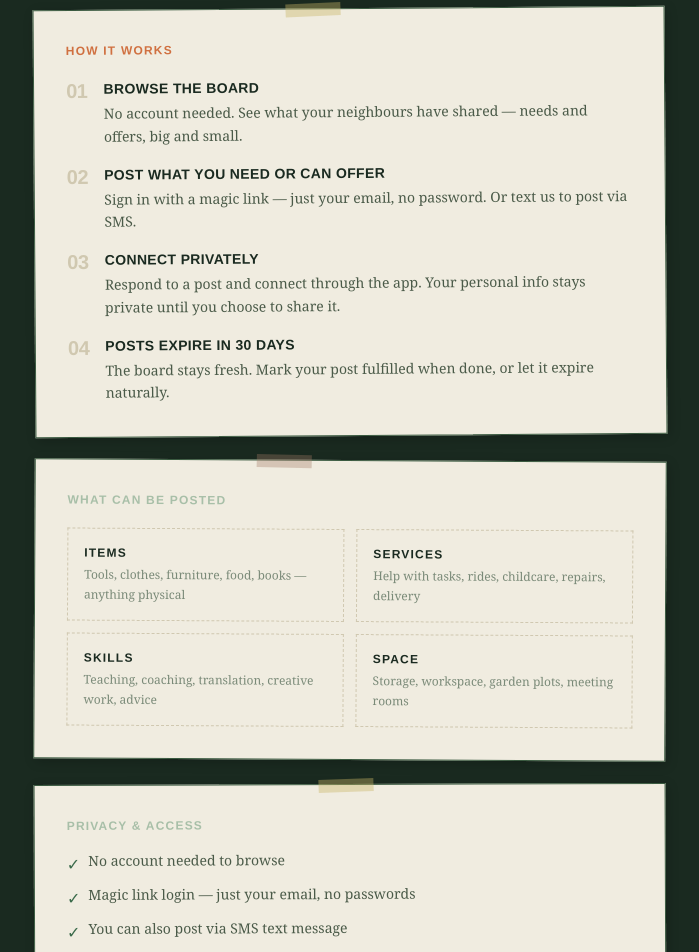
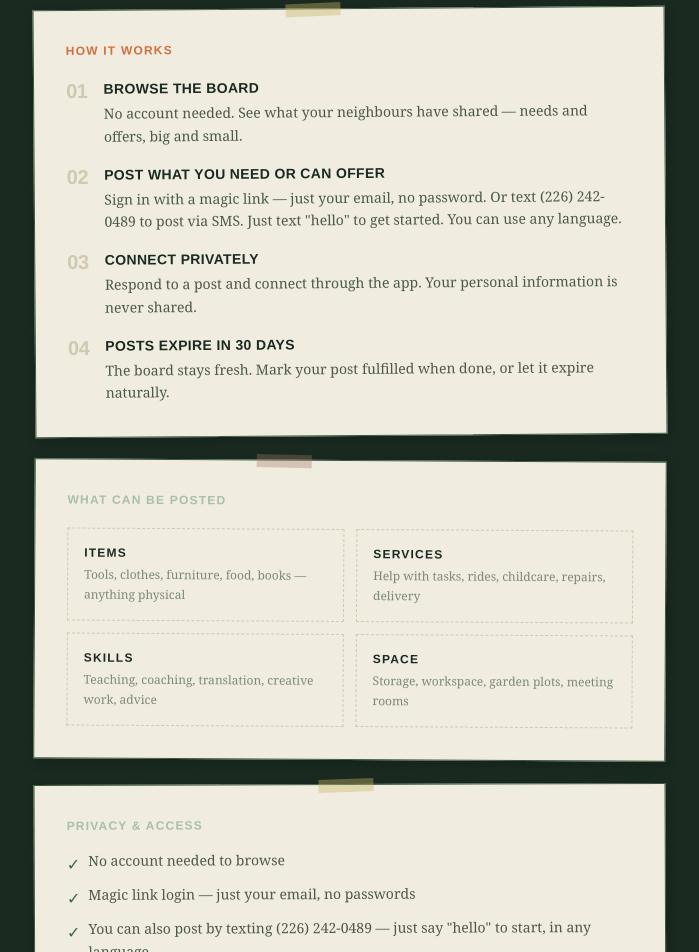
Before and after one commit to explorience/flourish, a Next.js app: page /about in a window 1280 px wide. Shown: the part 602-1554 px from the top of the page, without its empty margins (290-989 px from the left). Built offline with nearby package versions, Linux system fonts and the light colour scheme; no server answers.

Commit message:
copy: update about page - privacy wording, SMS number, any language

```diff
--- a/src/app/about/page.tsx
+++ b/src/app/about/page.tsx
@@ -87,12 +87,12 @@ export default function AboutPage() {
               {
                 step: '02',
                 heading: 'Post what you need or can offer',
-                body: 'Sign in with a magic link — just your email, no password. Or text us to post via SMS.',
+                body: 'Sign in with a magic link — just your email, no password. Or text (226) 242-0489 to post via SMS. Just text "hello" to get started. You can use any language.',
               },
               {
                 step: '03',
                 heading: 'Connect privately',
-                body: 'Respond to a post and connect through the app. Your personal info stays private until you choose to share it.',
+                body: 'Respond to a post and connect through the app. Your personal information is never shared.',
               },
               {
                 step: '04',
@@ -183,8 +183,8 @@ export default function AboutPage() {
             {[
               'No account needed to browse',
               'Magic link login — just your email, no passwords',
-              'You can also post via SMS text message',
-              'Your contact info is only shared when you choose to respond',
+              'You can also post by texting (226) 242-0489 — just say "hello" to start, in any language',
+              'Your personal information is never shared',
               'We don\'t sell data or show you ads — ever',
             ].map((item, i) => (
               <li key={i} className="flex items-start gap-2">
```
